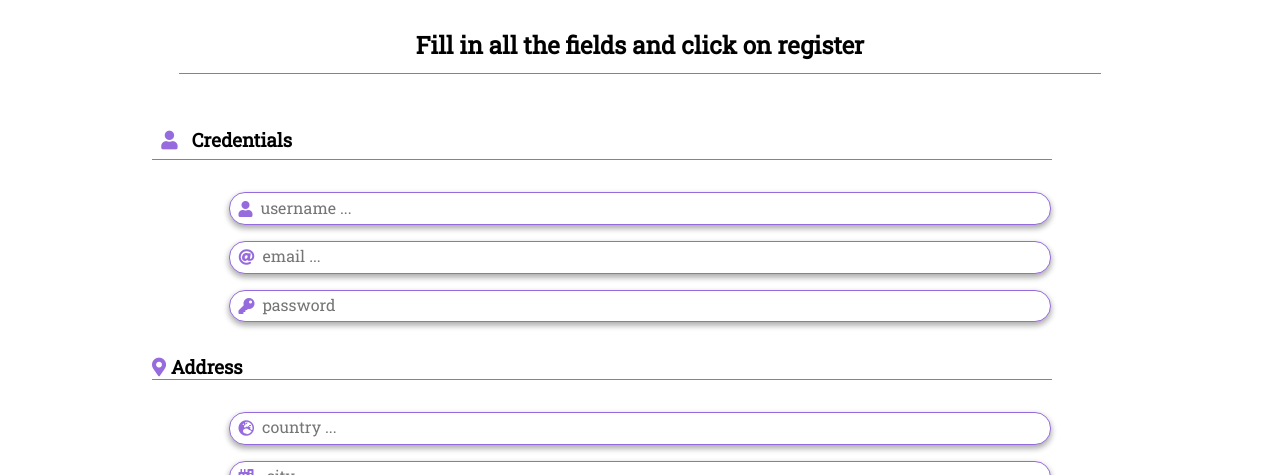
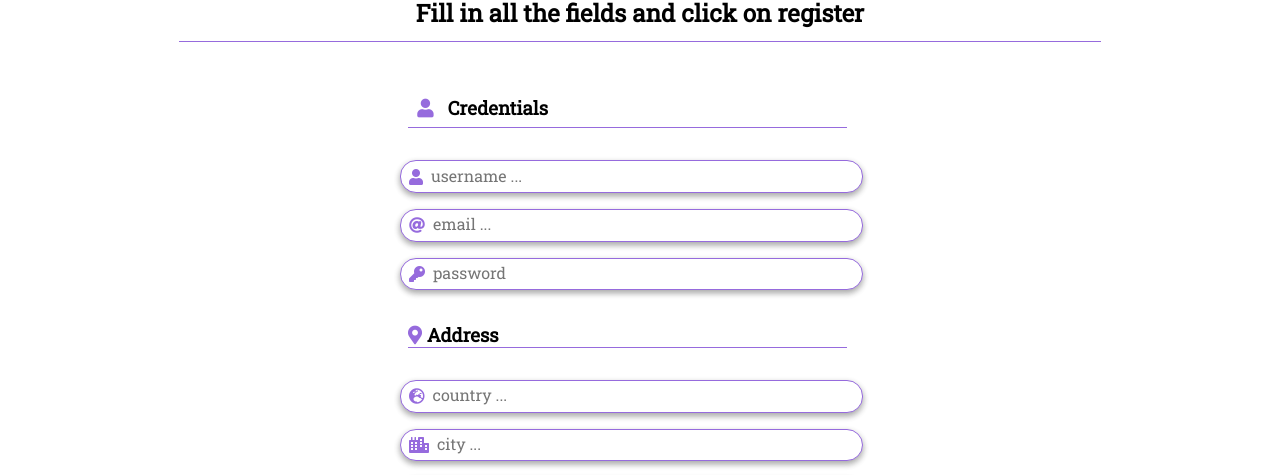
Before and after one commit to shd8/the-right-way, a Vue app in the folder e-commerce/frontend/: page /profile in a window 1280 px wide. Both pictures are taken after a click on the button "Click here !". Shown: the part 325-800 px from the top of the page. Built offline with nearby package versions, Linux system fonts and the light colour scheme.

Commit message:
Make modal login and register fit the full window

```diff
--- a/e-commerce/frontend/src/App.vue
+++ b/e-commerce/frontend/src/App.vue
@@ -32,6 +32,10 @@ export default defineComponent({
   font-family: 'Roboto Slab', serif;
 }
 
+*::-webkit-scrollbar {
+  display: none;
+}
+
 .switch-right-toggle {
   padding-top: 8em;
   margin: 0em 1em;
--- a/e-commerce/frontend/src/components/CategorySelector.vue
+++ b/e-commerce/frontend/src/components/CategorySelector.vue
@@ -6,7 +6,7 @@
         <hr class="line hrItem">
         <router-link
         class="clothes"
-        :to="{ name: 'Search', params: { category: 'clothes' } }"
+        :to="{ name: 'Search' }"
         @click="scrollToTop"
         >
           <img
--- a/e-commerce/frontend/src/components/LoginRegister.vue
+++ b/e-commerce/frontend/src/components/LoginRegister.vue
@@ -93,9 +93,9 @@ export default defineComponent({
   display: none;
 }
 
-.register {
-  padding-bottom: 7em;
-}
+// .register {
+//   padding-bottom: 7em;
+// }
 
 @media (min-width: 800px) {
 
--- a/e-commerce/frontend/src/components/Modal.vue
+++ b/e-commerce/frontend/src/components/Modal.vue
@@ -1,7 +1,11 @@
 <template>
     <div :class="['modal', displayModalClass]" @click="toggleModal">
-        <div :class="['modal__window', displayWindowClass]" @click.stop>
-            <div v-show="isModalOpen">
+      <transition name="slide-fade">
+        <div
+        :class="['modal__window', displayWindowClass]"
+        @click.stop
+        v-show="isModalOpen"
+        >
           <slot name="header">
               <div class="modal__header p-6 pt-4 pb-4">
                   <button
@@ -18,7 +22,7 @@
           </slot>
           <slot />
         </div>
-        </div>
+      </transition>
     </div>
 </template>
 
@@ -83,6 +87,15 @@ export default defineComponent({
 //     height: 100vh;
 // }
 .modal {
+
+  @keyframes slide-fade-in {
+    0% {
+      transform: translateY(-10%)
+    }
+    100% {
+      transform: translateY(0%);
+    }
+  }
     display: flex;
     position: fixed;
     top: 0;
@@ -107,7 +120,7 @@ export default defineComponent({
         transition: height ease-in 0.3s;
         transition: opacity ease-in 0.2s;
         background: get-color('white');
-        width: rem(725px);
+        width: 80%;
         height: 100vh;
 // @include mq($from: tablet) {
 //     transform: translateY(-70%);
@@ -116,6 +129,7 @@ export default defineComponent({
 // }
     &--displayed {
       transform: translateY(0%);
+      width: 100%;
     }
 }
     &__header {
@@ -152,13 +166,37 @@ export default defineComponent({
   background-color: white;
   border-radius: 3em;
   position: absolute;
-  right: 2em;
-  top: 1em;
+  right: 0.5em;
+  top: 0.5em;
   cursor: pointer;
 }
 
 .fa-times-circle {
   color: $purple;
+  font-size: 3em;
+}
+
+.slide-fade-enter-active {
+  // transition: opacity 0.5s;
+  animation: slide-fade-in 0.5s;
+}
+
+.slide-fade-leave-active {
+  // transition: opacity 0.5s;
+  animation: slide-fade-in 0.5s reverse;
+
+}
+
+@media (min-width: 720px) {
+    .fa-times-circle {
+    color: $purple;
     font-size: 5em;
   }
+
+  .modal__header-button {
+    right: 3em;
+    top: 3em;
+  }
+}
+
 </style>
--- a/e-commerce/frontend/src/components/Product.vue
+++ b/e-commerce/frontend/src/components/Product.vue
@@ -216,13 +216,15 @@ export default defineComponent({
   background-color: white;
   border-radius: 1em;
   display: flex;
+  height: 100%;
+  justify-content: center;
   flex-direction: column;
   align-items: center;
 }
 
-.modal--displayed {
-  padding-top: 5em;
-}
+// .modal--displayed {
+//   padding-top: 5em;
+// }
 
 .product-price {
   padding: 0.5em 0em;
--- a/e-commerce/frontend/src/components/Register.vue
+++ b/e-commerce/frontend/src/components/Register.vue
@@ -2,8 +2,8 @@
   <div
   v-if="!isUserLogged" class="register-container"
   >
-      <i class="fas fa-user"></i>
-      <hr class="hrItem">
+      <i class="fas fa-user top-user-icon"></i>
+      <hr class="hrItem top-hrItem">
       <h2 class="h2Item">
           Fill in all the fields and click on register
       </h2>
@@ -19,8 +19,9 @@
           <li v-for="error in errors" :key="error">{{ error }}</li>
           </ul>
       </p>
-          <span class="login-form__credential credentials">
-              <div class="credentials-title">
+          <section class="login-form__credential credentials">
+            <div class="form-credentials">
+                <div class="credentials-title">
                   <h3>
                       <i class="fas fa-user fa-user-input"></i>
                       Credentials
@@ -58,8 +59,10 @@
                   v-model="password"
                   />
               </div>
+            </div>
 
-              <div class="address-title">
+          <div class="form-address">
+               <div class="address-title">
               <h3>
                   <i class="fas fa-map-marker-alt"></i>
                   Address
@@ -106,16 +109,18 @@
                   v-model="postalCode"
                   />
               </div>
-          </span>
+          </div>
 
-          <span>
+          </section>
+
+      </form>
+          <section>
               <input
               class="login-form__login-button"
               type="submit"
               value="Register"
               />
-          </span>
-      </form>
+          </section>
   </div>
 
 </template>
@@ -207,6 +212,10 @@ export default defineComponent({
 @import "../styles/_colors.scss";
 @import "../styles/mixins.scss";
 
+.top-hrItem {
+  margin-bottom: 0em;
+}
+
 .login-form {
     width: 100%;
     display: flex;
@@ -241,6 +250,9 @@ export default defineComponent({
     flex-direction: column;
     align-items: center;
     width: 100%;
+    .top-user-icon {
+      display: none;
+  }
 }
 
 .credentials-title,
@@ -255,7 +267,7 @@ export default defineComponent({
 }
 
 .fa-user-input {
-    font-size: 1em;
+  font-size: 1em;
 }
 
 .fa-map-marker-alt {
@@ -275,7 +287,31 @@ export default defineComponent({
 .credentials {
     width: 100%;
     display: flex;
+    align-items: center;
     flex-direction: column;
 }
 
+.custom-input {
+  width: 90%;
+  margin: 1em 1em;
+}
+
+.form-credentials,
+  .form-address {
+    width: 100%;
+  }
+
+@media (min-width: 720px) {
+  .form-credentials,
+  .form-address {
+    width: 50%;
+  }
+
+  .register-container {
+      .top-user-icon {
+      display: block;
+    }
+  }
+}
+
 </style>
--- a/e-commerce/frontend/src/router/index.ts
+++ b/e-commerce/frontend/src/router/index.ts
@@ -32,7 +32,6 @@ const routes: Array<RouteRecordRaw> = [
     path: '/search/',
     name: 'Search',
     component: Search,
-    props: true,
   },
   {
     path: '/search/:category',
--- a/e-commerce/frontend/src/styles/_mixins.scss
+++ b/e-commerce/frontend/src/styles/_mixins.scss
@@ -47,7 +47,7 @@
 
     input {
         font-size: 1em;
-        width: 85%;
+        width: 75%;
         border: none;
         padding: 0.2em 0em 0.4em 0em;
     }
```
Lines whose indentation alone changed are shown as unchanged.
